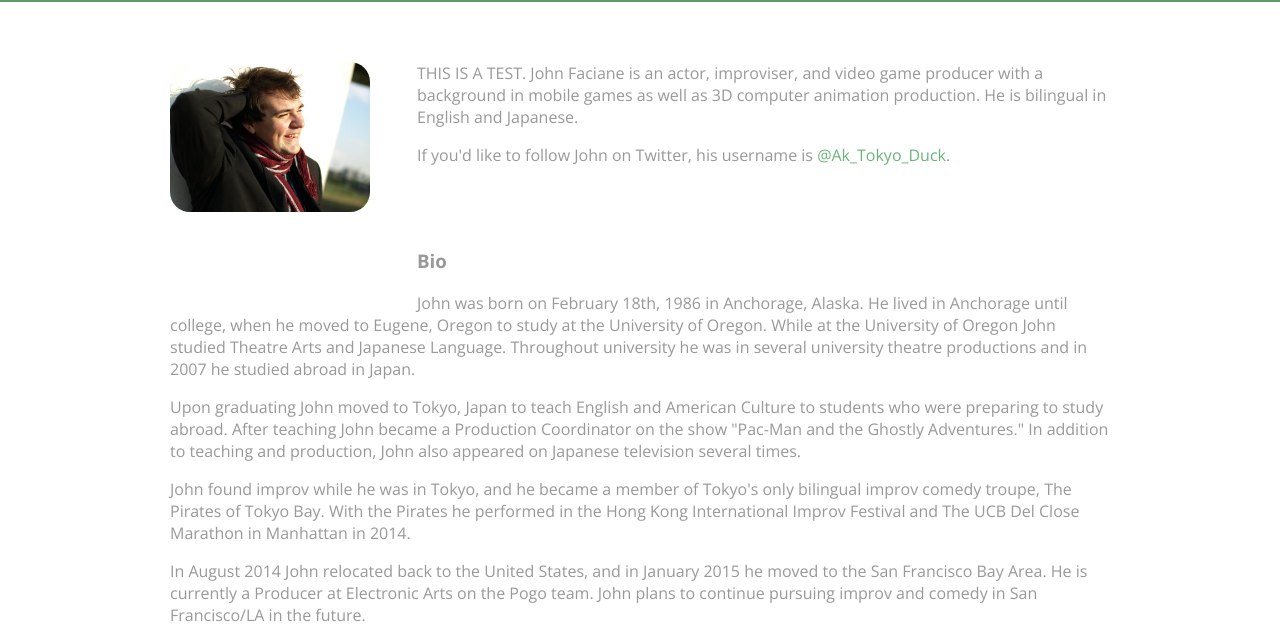
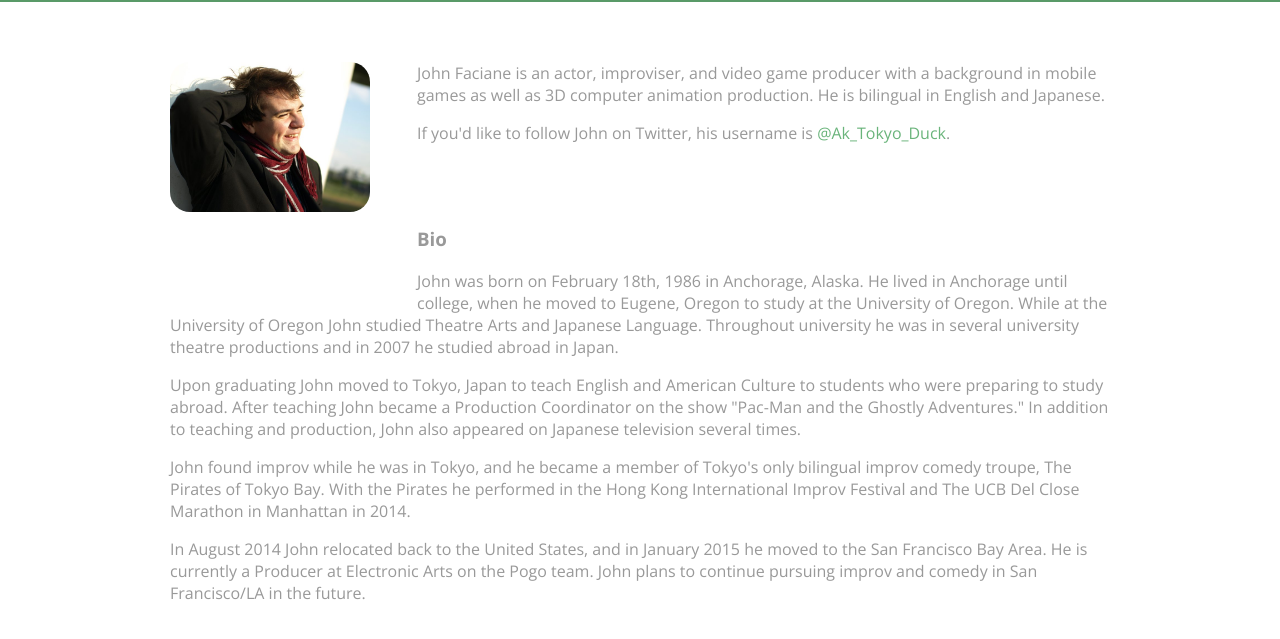
Before and after one commit to jfaciane/personal_website, a plain HTML site: page Website/index.html in a window 1280 px wide. Shown: the part 103-742 px from the top of the page. Drawn offline with nearby package versions, Linux system fonts and the light colour scheme.

Commit message:
Revert to normal

```diff
--- a/Website/index.html
+++ b/Website/index.html
@@ -26,7 +26,7 @@
     <div id="wrapper">
       <section>
         <img src="img/john.jpg" alt="Photograph of John Faciane" class=" profile-photo">
-        <p>THIS IS A TEST. John Faciane is an actor, improviser, and video game producer with a background in mobile games as well as 3D computer animation production. He is bilingual in English and Japanese.</p>
+        <p>John Faciane is an actor, improviser, and video game producer with a background in mobile games as well as 3D computer animation production. He is bilingual in English and Japanese.</p>
         <p>If you'd like to follow John on Twitter, his username is <a href="http://www.twitter.com/Ak_Tokyo_Duck">@Ak_Tokyo_Duck</a>.</p>
       	<br>
       	<br>
```
